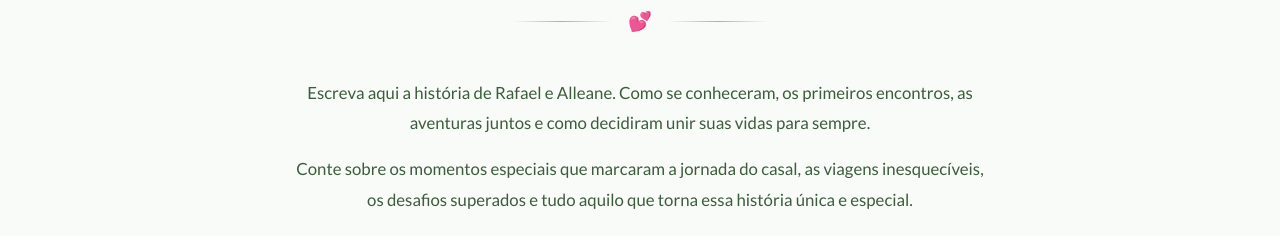
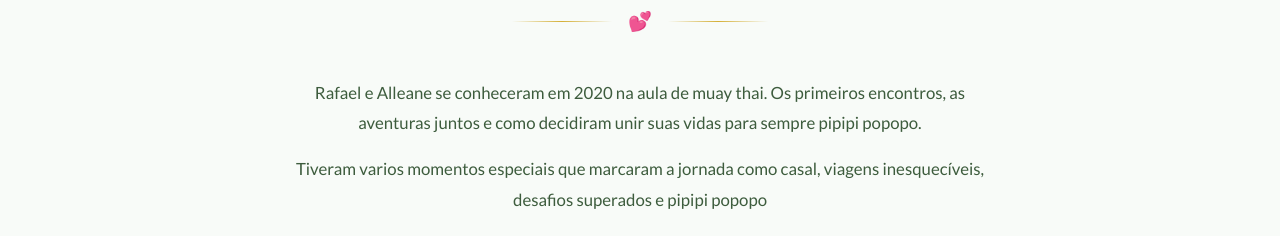
Before and after one commit to RafaelSimo/Casamento, a plain HTML site: page frontend/index.html in a window 1280 px wide. Shown: the part 1273-1509 px from the top of the page. Drawn offline with nearby package versions, Linux system fonts and the light colour scheme; no server answers; a web font is replaced by a local one.

Commit message:
Implementando sistema completo

```diff
--- a/frontend/index.html
+++ b/frontend/index.html
@@ -104,14 +104,13 @@
       <div class="historia-content">
         <p>
           <!-- EDITE AQUI: Conte a história do casal! -->
-          Escreva aqui a história de Rafael e Alleane. Como se conheceram,
-          os primeiros encontros, as aventuras juntos e como decidiram
-          unir suas vidas para sempre.
+          Rafael e Alleane se conheceram em 2020 na aula de muay thai.
+          Os primeiros encontros, as aventuras juntos e como decidiram
+          unir suas vidas para sempre pipipi popopo.
         </p>
         <p>
-          Conte sobre os momentos especiais que marcaram a jornada do casal,
-          as viagens inesquecíveis, os desafios superados e tudo aquilo que
-          torna essa história única e especial.
+          Tiveram varios momentos especiais que marcaram a jornada como casal,
+          viagens inesquecíveis, desafios superados e pipipi popopo
         </p>
         <div class="historia-signature">Rafael & Alleane</div>
       </div>
```
